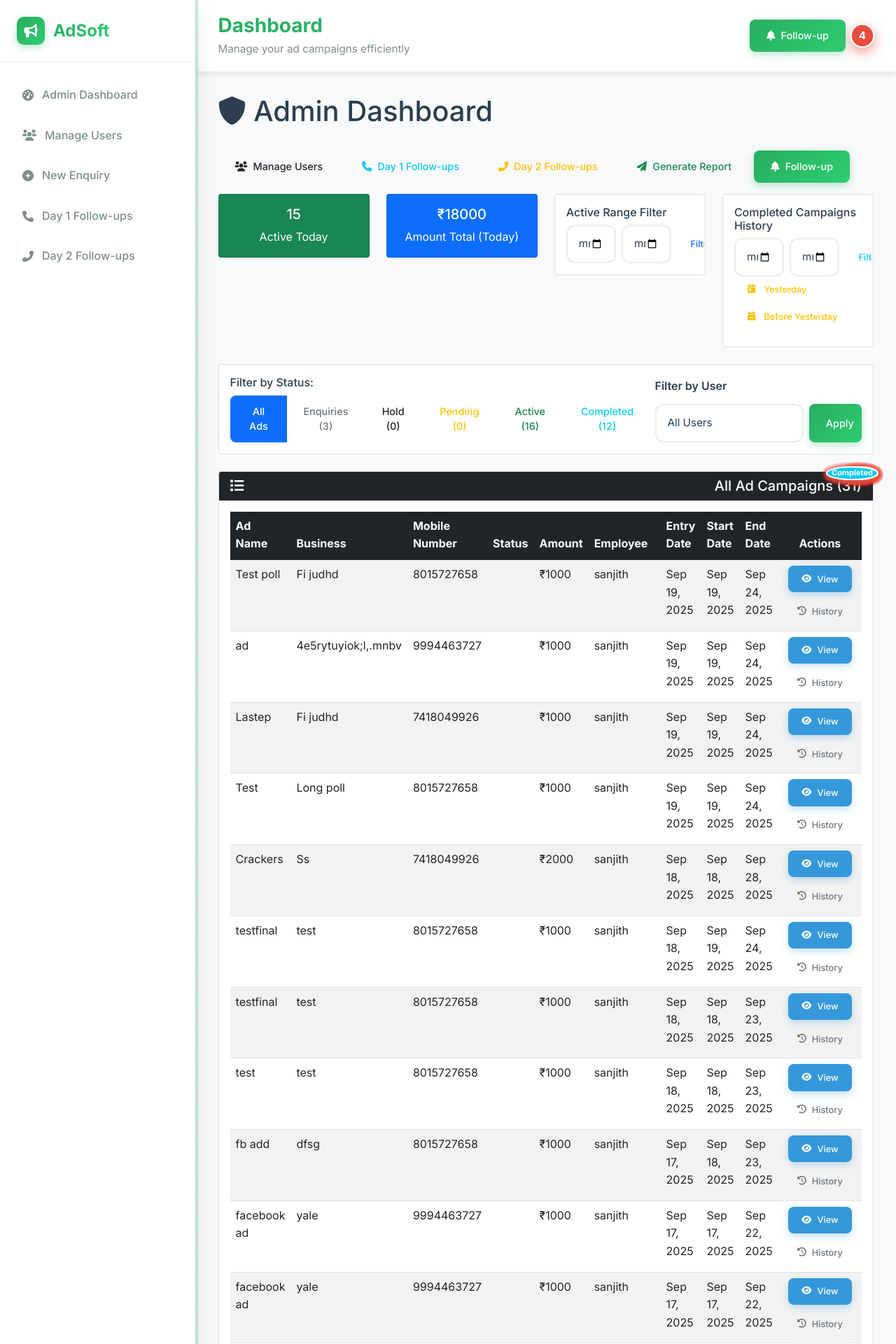
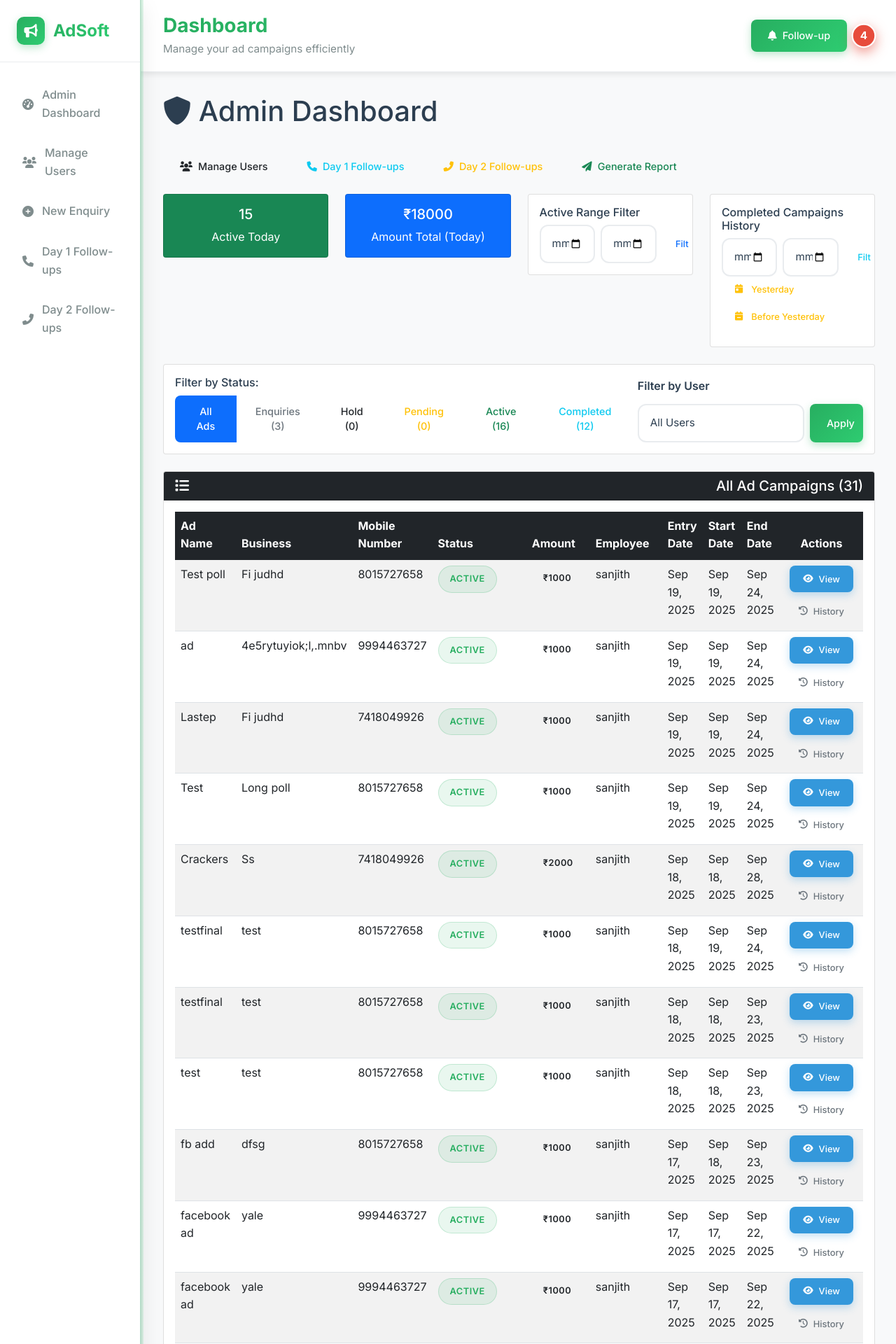
Before and after one commit to sanjith3/adcampaigns, a Django app: page /dashboard/admin-dashboard/ in a window 1280 px wide. Shown: the top 1920 px of the page at 70% size. Run offline with Django 5.2, Linux system fonts and the light colour scheme; a user stored in the database is signed in; data comes from the database, SQL or seed files in the repository; data that the repository does not hold is empty.

Commit message:
working perfect in the admin side

```diff
--- a/campaigns/static/css/theme.css
+++ b/campaigns/static/css/theme.css
@@ -781,7 +781,7 @@ body {
     padding: 1.5rem 2rem;
 }
 
-/* Table Styles */
+/* Table Styles - UPDATED FOR BADGE POSITIONING */
 .table-container {
     border-radius: var(--border-radius);
     overflow: hidden;
@@ -842,6 +842,7 @@ body {
     box-shadow: 0 2px 8px rgba(39, 174, 96, 0.1);
 }
 
+/* FIXED: Added positioning context for badges */
 .data-table tbody td {
     padding: 1.25rem 1.5rem;
     vertical-align: middle;
@@ -849,6 +850,7 @@ body {
     background: var(--bg-primary);
     border: none;
     font-weight: 500;
+    position: relative; /* Added for badge positioning */
 }
 
 .data-table tbody tr:hover td {
@@ -1317,11 +1319,11 @@ body {
     display: flex !important;
 }
 
-/* Legacy badge styles for compatibility */
+/* FIXED: Legacy badge styles for compatibility */
 .badge {
     position: absolute;
-    top: -8px;
-    right: -8px;
+    top: 8px; /* Changed from -8px to 8px */
+    right: 8px; /* Changed from -8px to 8px */
     min-width: 20px;
     height: 20px;
     padding: 2px 6px;
@@ -1337,3 +1339,68 @@ body {
     z-index: 10;
     box-shadow: 0 2px 8px rgba(231, 76, 60, 0.4);
 }
+
+/* NEW: Status badge variants for table cells */
+.badge-success {
+    background: var(--success);
+    box-shadow: 0 2px 8px rgba(39, 174, 96, 0.4);
+}
+
+.badge-warning {
+    background: var(--warning);
+    box-shadow: 0 2px 8px rgba(243, 156, 18, 0.4);
+}
+
+.badge-info {
+    background: var(--info);
+    box-shadow: 0 2px 8px rgba(52, 152, 219, 0.4);
+}
+
+.badge-secondary {
+    background: var(--secondary);
+    box-shadow: 0 2px 8px rgba(127, 140, 141, 0.4);
+}
+
+/* For badges that should be inline (not absolute) */
+.badge-inline {
+    position: static;
+    display: inline-flex;
+    margin-left: 8px;
+}
+
+/* NEW: Status indicator styles for table cells */
+.status-badge {
+    display: inline-flex;
+    align-items: center;
+    gap: 0.5rem;
+    padding: 0.5rem 1rem;
+    border-radius: 20px;
+    font-size: 0.8rem;
+    font-weight: 600;
+    text-transform: uppercase;
+    letter-spacing: 0.5px;
+}
+
+.status-active {
+    background: rgba(39, 174, 96, 0.1);
+    color: var(--success);
+    border: 1px solid rgba(39, 174, 96, 0.2);
+}
+
+.status-pending {
+    background: rgba(243, 156, 18, 0.1);
+    color: var(--warning);
+    border: 1px solid rgba(243, 156, 18, 0.2);
+}
+
+.status-inactive {
+    background: rgba(127, 140, 141, 0.1);
+    color: var(--secondary);
+    border: 1px solid rgba(127, 140, 141, 0.2);
+}
+
+.status-completed {
+    background: rgba(52, 152, 219, 0.1);
+    color: var(--info);
+    border: 1px solid rgba(52, 152, 219, 0.2);
+}
--- a/campaigns/templates/campaigns/admin_dashboard.html
+++ b/campaigns/templates/campaigns/admin_dashboard.html
@@ -17,14 +17,6 @@
                     <i class="fas fa-shield-alt"></i> Admin Dashboard
                 {% endif %}
             </h1>
-            <!-- <div class="d-flex align-items-center gap-2">
-                <span class="badge bg-primary me-2">Total Ads: {{ status_counts.all }}</span>
-                <span class="badge bg-secondary me-2">Enquiries: {{ status_counts.enquiry }}</span>
-                <span class="badge bg-dark me-2">Hold: {{ status_counts.hold }}</span>
-                <span class="badge bg-warning me-2">Pending: {{ status_counts.pending }}</span>
-                <span class="badge bg-success me-2">Active: {{ status_counts.active }}</span>
-                <span class="badge bg-info">Completed: {{ status_counts.completed }}</span>
-            </div> -->
         </div>
 
         <div class="mb-3 d-flex gap-2">
@@ -45,9 +37,9 @@
                     <i class="fas fa-chart-line"></i> Back to Dashboard
                 </a>
             {% else %}
-                <a href="?status={{ status_filter }}&view=follow" class="btn btn-primary position-relative">
-                    <i class="fas fa-bell"></i> Follow-up
-                    <span id="admin-follow-badge" class="position-absolute top-0 start-100 translate-middle badge rounded-pill bg-danger" style="display:none;"></span>
+                <a href="?status={{ status_filter }}&view=follow">
+                    <!-- <i class="fas fa-bell"></i>  -->
+                    <!-- <span id="admin-follow-badge" class="position-absolute top-0 start-100 translate-middle badge rounded-pill bg-danger" style="display:none;"></span> -->
                 </a>
             {% endif %}
         </div>
@@ -247,7 +239,9 @@
                                 <td>{% if item.start_date %}{{ item.start_date|date:"M d, Y" }}{% else %}-{% endif %}</td>
                                 <td>{% if item.end_date %}{{ item.end_date|date:"M d, Y" }}{% else %}-{% endif %}</td>
                                 <td>
-                                    <span class="badge bg-{{ item.get_status_display_class }}">{{ item.get_status_display }}</span>
+                                    <span class="status-badge status-{{ item.status }}">
+                                        {{ item.get_status_display }}
+                                    </span>
                                 </td>
                             </tr>
                             {% endfor %}
@@ -401,15 +395,18 @@
                                 <td>{{ ad.business_name }}</td>
                                 <td>{{ ad.mobile_number }}</td>
                                 <td>
-                                    <span class="badge bg-{{ ad.get_status_display_class }}">
+                                    <!-- FIXED: Using custom status badge classes -->
+                                    <span class="status-badge status-{{ ad.status }}">
                                         {{ ad.get_status_display }}
                                     </span>
                                 </td>
                                 <td>
                                     {% if ad.amount %}
-                                        ₹{{ ad.amount }}
+                                        <span class="status-badge status-amount">
+                                            ₹{{ ad.amount }}
+                                        </span>
                                     {% else %}
-                                        -
+                                        <span class="status-empty">-</span>
                                     {% endif %}
                                 </td>
                                 <td>
@@ -424,14 +421,14 @@
                                     {% if ad.start_date %}
                                         {{ ad.start_date|date:"M d, Y" }}
                                     {% else %}
-                                        -
+                                        <span class="status-empty">-</span>
                                     {% endif %}
                                 </td>
                                 <td>
                                     {% if ad.end_date %}
                                         {{ ad.end_date|date:"M d, Y" }}
                                     {% else %}
-                                        -
+                                        <span class="status-empty">-</span>
                                     {% endif %}
                                 </td>
                                 <td class="text-center">
@@ -693,7 +690,7 @@
                             <h6>Basic Information</h6>
                             <p><strong>Ad Name:</strong> ${adData.name}</p>
                             <p><strong>Business:</strong> ${adData.business}</p>
-                            <p><strong>Status:</strong> <span class="badge bg-${adData.statusClass}">${adData.status}</span></p>
+                            <p><strong>Status:</strong> <span class="status-badge status-${adData.status}">${adData.status}</span></p>
                             <p><strong>Employee:</strong> ${adData.employee}</p>
                         </div>
                         <div class="col-md-6">
```
Also changed, not shown: adsoft/settings.py (+9 -14 lines), campaigns/templates/campaigns/_ad_history.html (+25 -4 lines).
